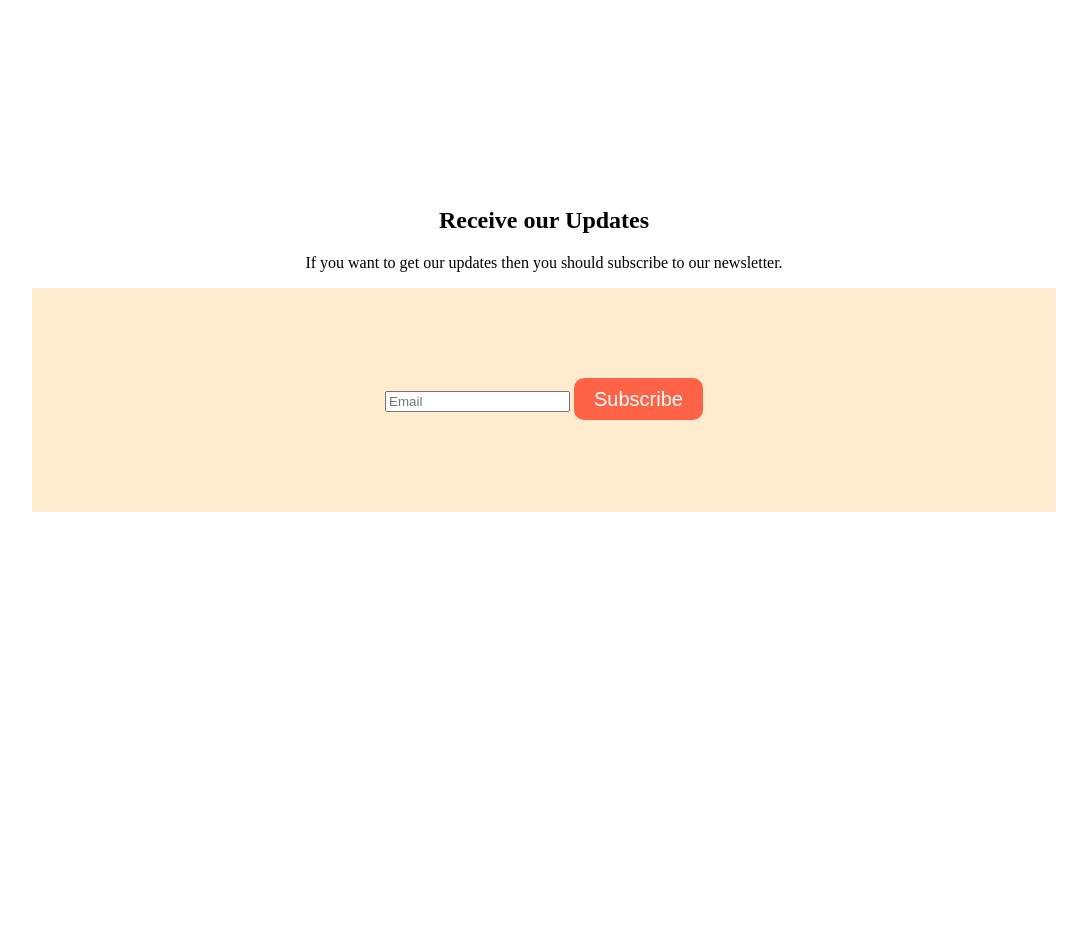
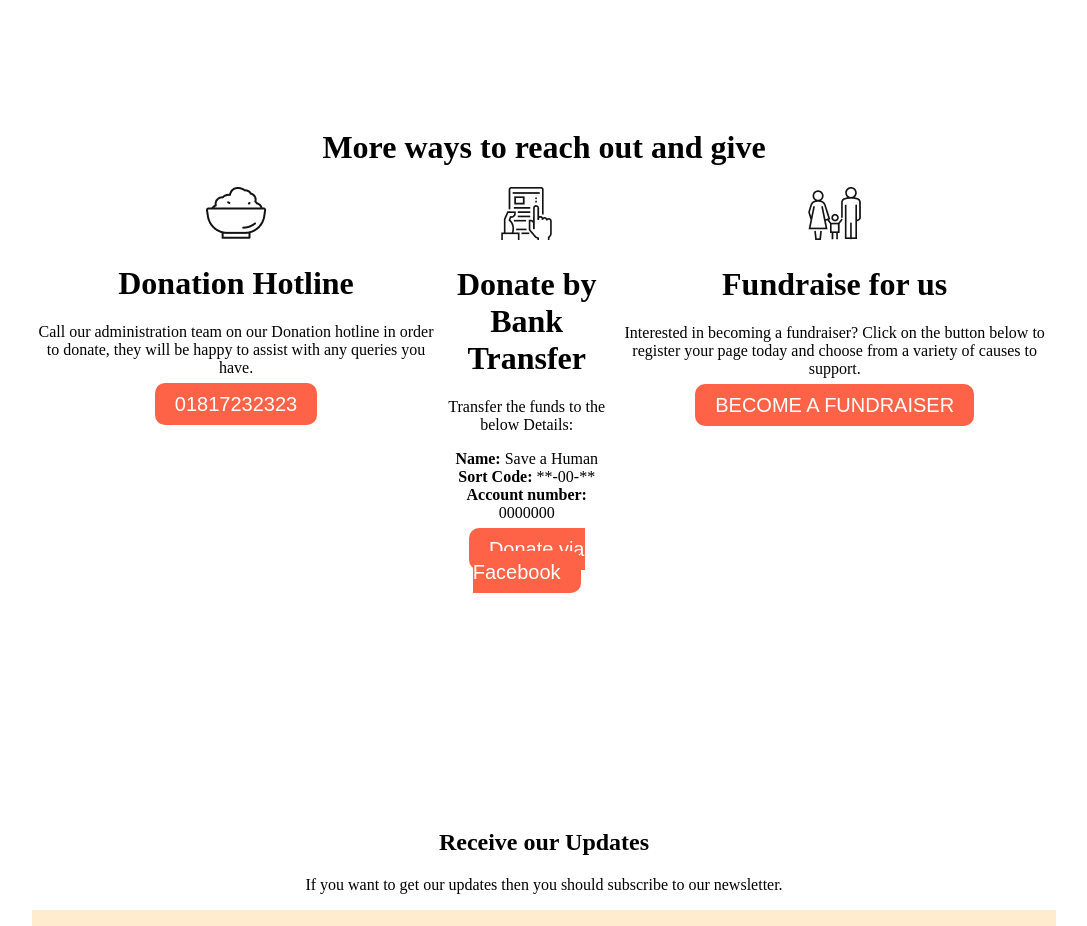
Before and after one commit to FoisulAlam/assignment-1, a plain HTML site: page index.html in a window 1280 px wide. Shown: the part 2788-3714 px from the top of the page, without its empty margins (96-1183 px from the left). Before the commit the page ends 3383 px from the top, so only its background shows below. Drawn offline with Linux system fonts and the light colour scheme; a web font is replaced by a local one.

```diff
--- a/index.html
+++ b/index.html
@@ -7,6 +7,13 @@
     <meta name="viewport" content="width=device-width, initial-scale=1.0">
     <link rel="stylesheet" href="style.css">
     <title>Badhon's</title>
+
+    <link rel="preconnect" href="https://fonts.googleapis.com">
+    <link rel="preconnect" href="https://fonts.gstatic.com" crossorigin>
+    <link href="https://fonts.googleapis.com/css2?family=Playfair+Display:ital,wght@1,500&display=swap"
+        rel="stylesheet">
+
+
 </head>
 
 <body>
@@ -193,6 +200,67 @@
 
         </div>
 
+
+
+        <div class="Charity">
+
+            <h1>More ways to reach out and give</h1>
+
+            <div class="threeBoxContainer">
+
+                <div class="CharityBox1">
+
+                    <img src="icons/food.png" alt="">
+                    <h1>Donation Hotline</h1>
+                    <p>Call our administration team on our Donation hotline in order to donate, they will be happy to
+                        assist with any queries you have.</p>
+                    <a href="tel:01817232323">01817232323</a>
+
+
+                </div>
+
+                <div class="CharityBox2">
+
+                    <img src="icons/Frame-1.png" alt="">
+                    <h1>Donate by Bank Transfer</h1>
+                    <p>Transfer the funds to the below Details:</p>
+                    <p>
+                        <b>Name:</b> Save a Human <br>
+
+                        <b>Sort Code:</b> **-00-** <br>
+
+                        <b>Account number:</b> 0000000
+                    </p>
+                    <a href="https://www.facebook.com/foisul/">Donate via Facebook</a>
+
+                </div>
+
+                <div class="CharityBox3">
+
+                    <img src="icons/shelter.png" alt="">
+                    <h1>Fundraise for us</h1>
+                    <p>Interested in becoming a fundraiser? Click on the button below to register your page today and
+                        choose from a variety of causes to support.</p>
+
+                    <a href="#">BECOME A FUNDRAISER</a>
+
+
+                </div>
+
+
+
+
+            </div>
+
+
+
+        </div>
+
+
+
+
+
+
         <div class="newsletter">
             <h2>Receive our Updates</h2>
             <p>If you want to get our updates then you should subscribe to our newsletter.</p>
--- a/style.css
+++ b/style.css
@@ -1,5 +1,6 @@
 body {
     background-color: white;
+    font-family: 'Playfair Display', serif;
 }
 
 .main {
@@ -236,3 +237,20 @@ a {
     padding-bottom: 100px;
 
 }
+
+
+.Charity {
+    width: 1024px;
+    min-height: 600px;
+    text-align: center;
+}
+
+.threeBoxContainer {}
+
+.threeBoxContainer {
+    display: flex;
+}
+
+.CharityBox1 a {
+    text-decoration: none;
+}
```
